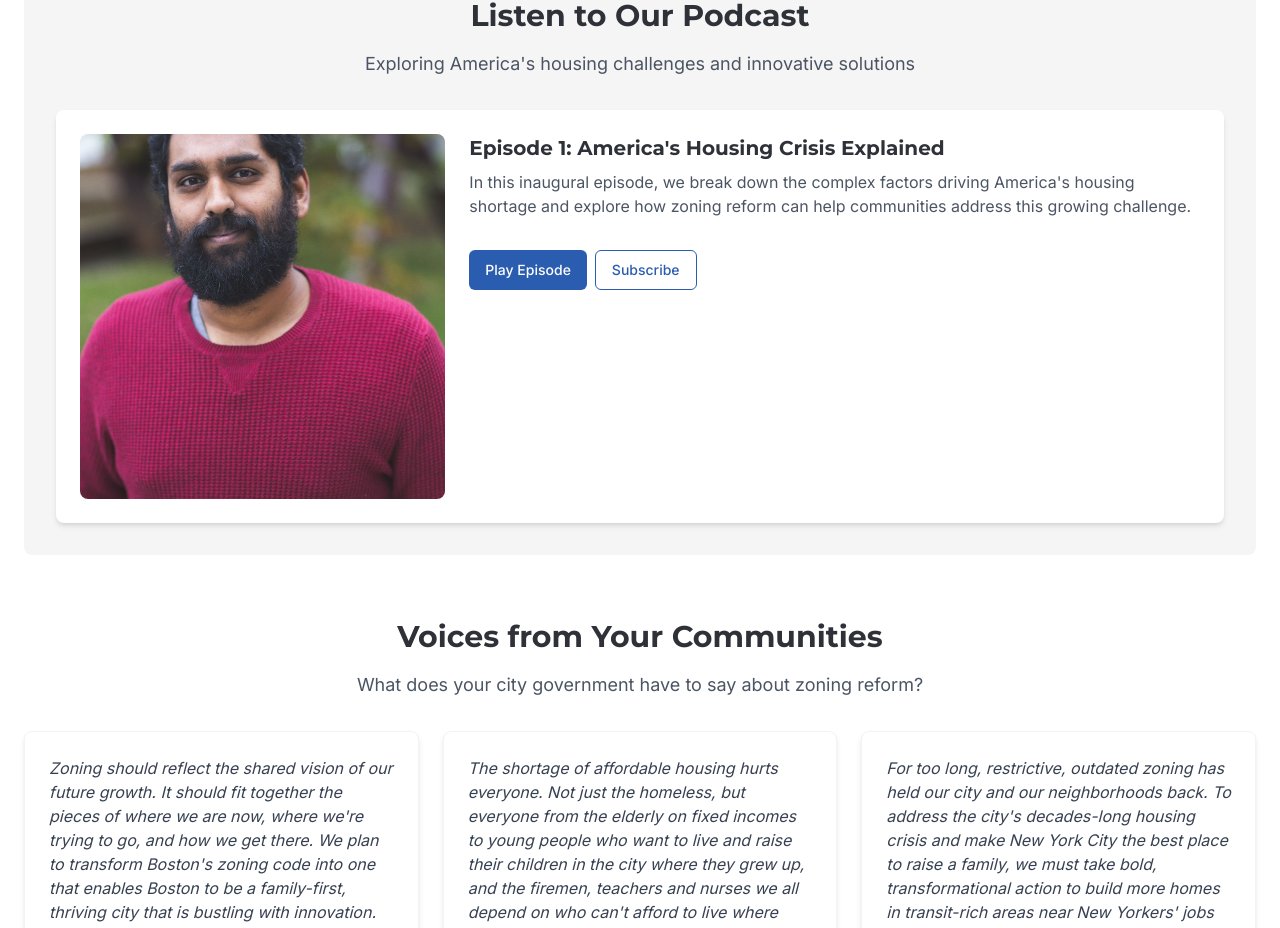
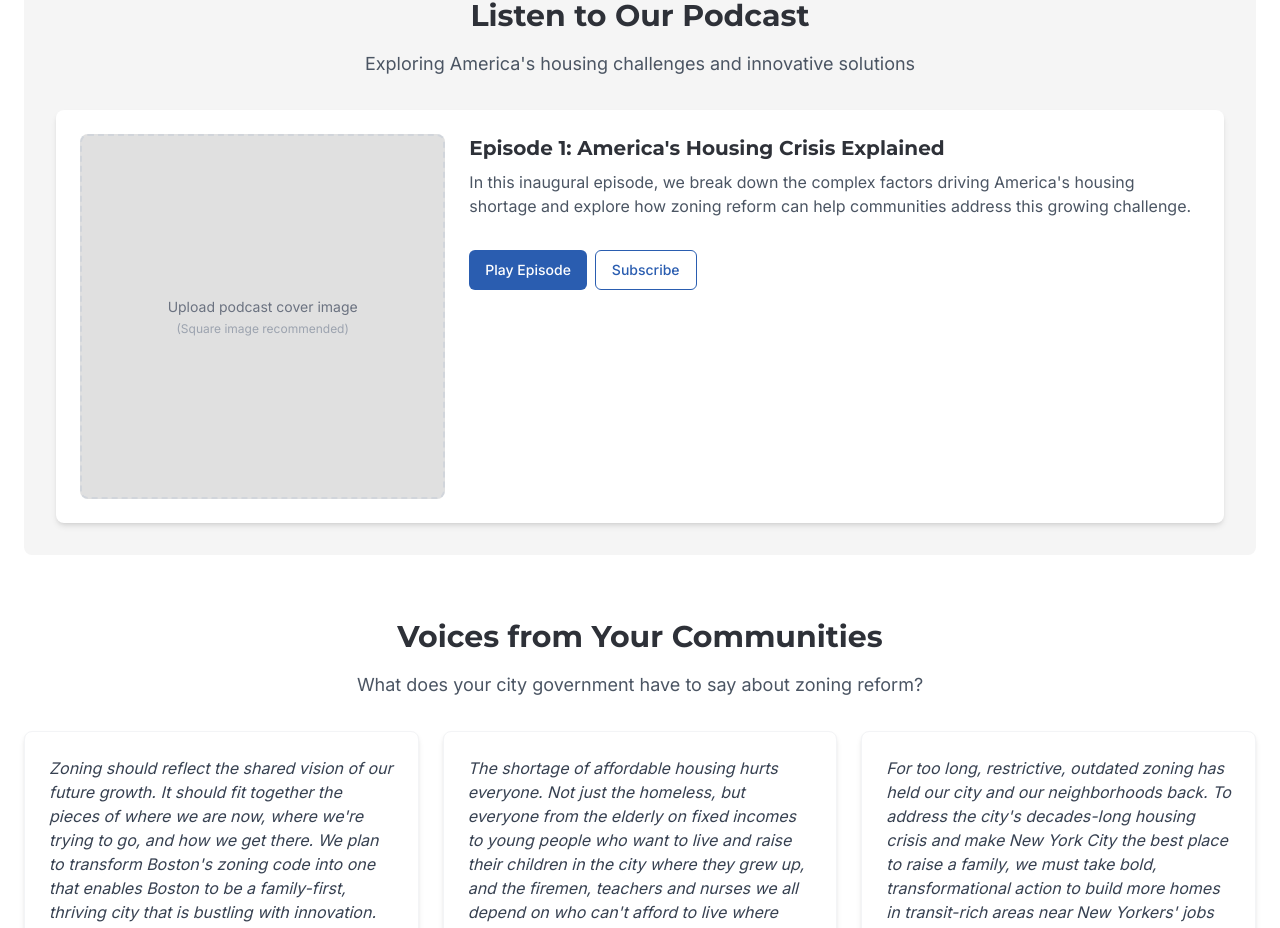
Before and after one commit to PBPL41/pbpl41.github.io, a React (Vite) app: page /why-it-matters in a window 1280 px wide. Shown: the part 1828-2756 px from the top of the page. Built offline with nearby package versions, Linux system fonts and the light colour scheme.

Commit message:
Reverted to commit befc01bf266cc3d338b1f10aeab907750506316e

```diff
--- a/src/pages/WhyItMatters.tsx
+++ b/src/pages/WhyItMatters.tsx
@@ -102,13 +102,12 @@ const WhyItMatters = () => {
             <div className="bg-white rounded-lg p-6 shadow-md">
               <div className="flex flex-col md:flex-row gap-6">
                 <div className="md:w-1/3">
-                  {/* Replaced placeholder with actual podcast cover image */}
-                  <div className="rounded-lg aspect-square overflow-hidden">
-                    <img
-                      src="/lovable-uploads/663b9ed5-5ba9-41c2-934a-92977c8a4d1a.png"
-                      alt="Podcast host"
-                      className="w-full h-full object-cover object-center"
-                    />
+                  {/* Image Upload Area - Changed from blue div to an image placeholder */}
+                  <div className="bg-bfa-gray rounded-lg aspect-square flex items-center justify-center border-2 border-dashed border-gray-300">
+                    <div className="text-center p-4">
+                      <p className="text-sm text-gray-500">Upload podcast cover image</p>
+                      <p className="text-xs text-gray-400 mt-1">(Square image recommended)</p>
+                    </div>
                   </div>
                 </div>
 
```
Also changed, not shown: public/lovable-uploads/663b9ed5-5ba9-41c2-934a-92977c8a4d1a.png (deleted).
